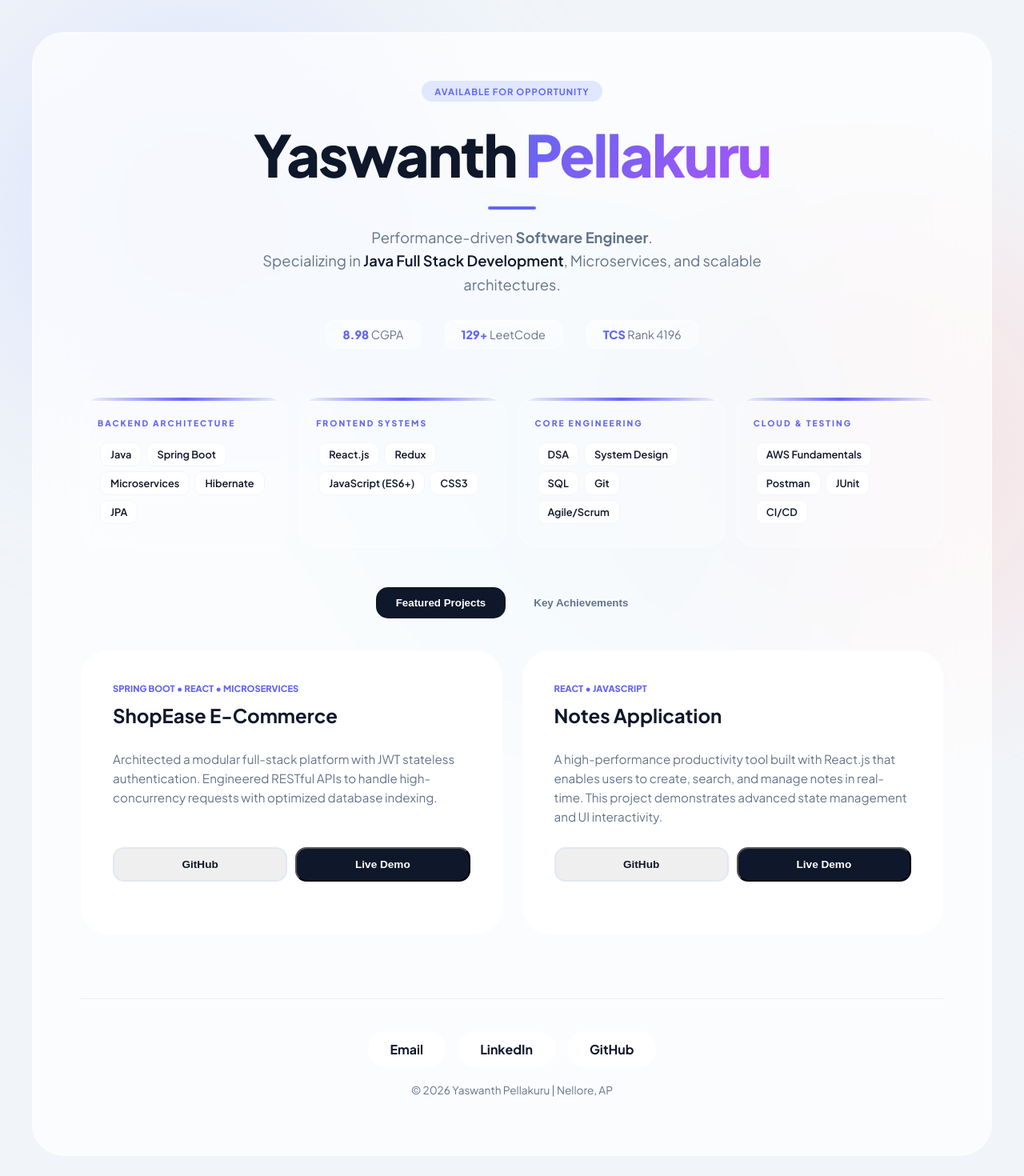
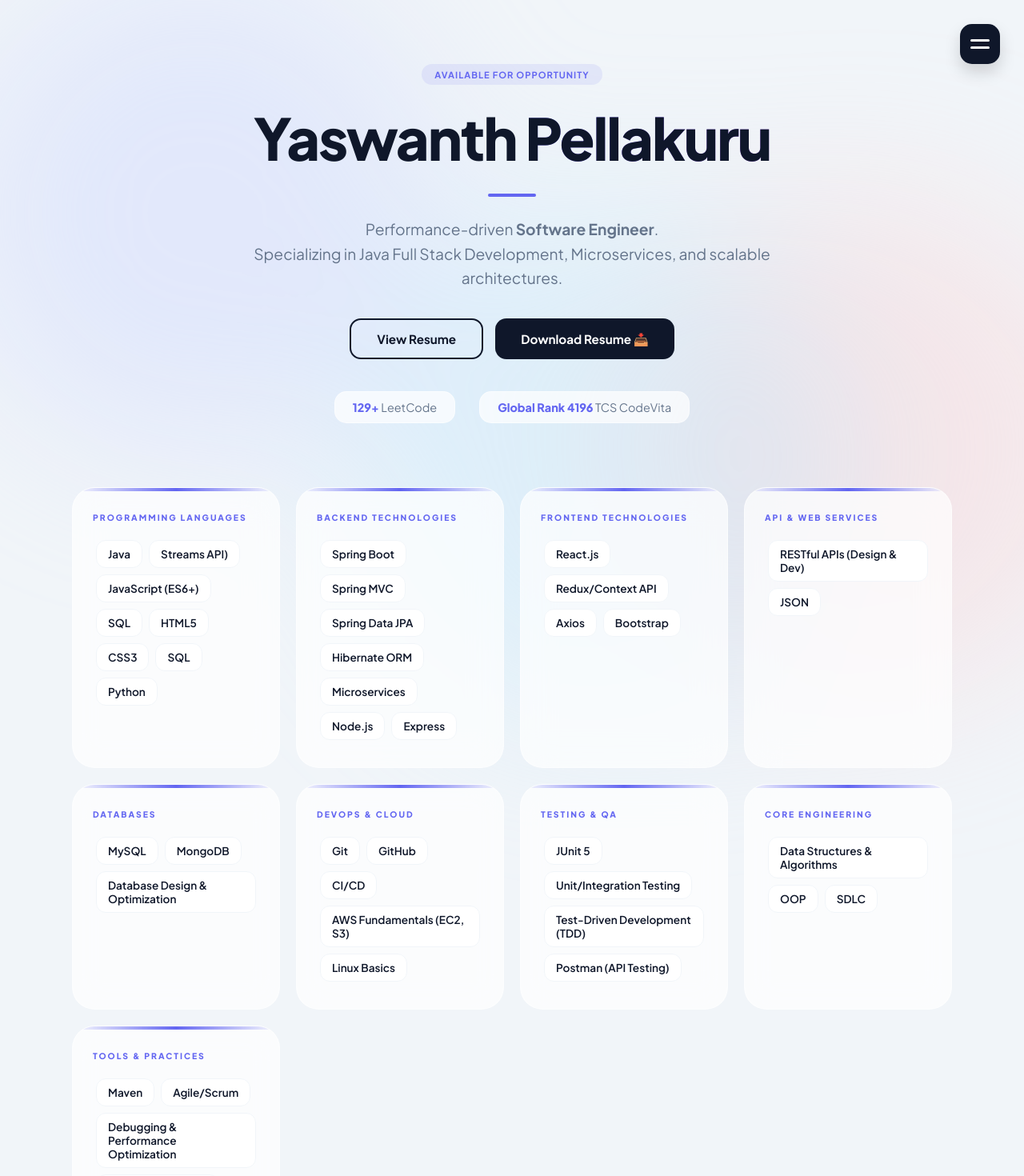
Before and after one commit to Pellakuru-Yaswanth/Portfolio, a React (Create React App) app in the folder frontend/: page / in a window 1280 px wide. Shown: the top 1470 px of the page at 80% size. Built offline with nearby package versions, Linux system fonts and the light colour scheme.

Commit message:
Update design and internal data

```diff
--- a/frontend/src/App.css
+++ b/frontend/src/App.css
@@ -6,36 +6,47 @@
   --text-dark: #0f172a;
   --text-light: #64748b;
   --glass: rgba(255, 255, 255, 0.7);
+  --white: #ffffff;
 }
 
-* { box-sizing: border-box; }
+/* --- RESET & STABILITY --- */
+* {
+  box-sizing: border-box;
+  margin: 0;
+  padding: 0;
+  -webkit-font-smoothing: antialiased;
+  -moz-osx-font-smoothing: grayscale;
+}
 
 body {
-  margin: 0;
   font-family: 'Plus Jakarta Sans', sans-serif;
   background: #f1f5f9;
   overflow-x: hidden;
   color: var(--text-dark);
 }
 
-/* CURSOR LOGIC */
-.action-btn, .footer-btn, .tab-switcher button, .lift-card, .glass-pill, .skill-tile {
+/* --- INTERACTIVE ELEMENTS --- */
+.action-btn, .footer-btn, .tab-switcher button, .lift-card,
+.glass-pill, .skill-tile, .menu-trigger, .side-menu button, .hero-resume-btn {
   cursor: pointer !important;
 }
 
-/* BACKGROUND */
+/* --- LIQUID BACKGROUND --- */
 .liquid-bg-blobs {
   position: fixed;
   top: 0; left: 0; width: 100%; height: 100%;
   z-index: -1;
   filter: blur(100px);
+  transform: translate3d(0,0,0);
 }
+
 .blob {
   position: absolute;
   width: 600px; height: 600px;
   border-radius: 50%; opacity: 0.35;
   animation: liquidMove 25s infinite alternate ease-in-out;
 }
+
 .one { background: #c7d2fe; top: -5%; left: -5%; }
 .two { background: #fecaca; bottom: -5%; right: -5%; animation-delay: -5s; }
 .three { background: #bae6fd; top: 30%; left: 30%; animation-delay: -10s; }
@@ -45,150 +56,205 @@ body {
   100% { transform: translate(100px, 50px) scale(1.1); }
 }
 
-/* CONTAINER */
-.portfolio-parent { padding: 40px 20px; display: flex; justify-content: center; }
+/* --- NAVIGATION & OVERLAY --- */
+.menu-overlay {
+  position: fixed;
+  top: 0; left: 0; width: 100%; height: 100%;
+  background: rgba(15, 23, 42, 0.1);
+  backdrop-filter: blur(6px);
+  z-index: 1400;
+  opacity: 0;
+  pointer-events: none;
+  transition: 0.4s ease;
+}
+.menu-overlay.active { opacity: 1; pointer-events: auto; }
+
+.menu-trigger {
+  position: fixed;
+  top: 30px; right: 30px;
+  z-index: 2000;
+  width: 50px; height: 50px;
+  background: var(--text-dark);
+  border: none; border-radius: 15px;
+  display: flex; flex-direction: column; justify-content: center; align-items: center; gap: 6px;
+  box-shadow: 0 10px 20px rgba(0,0,0,0.15);
+  transition: 0.3s cubic-bezier(0.175, 0.885, 0.32, 1.275);
+}
+
+.menu-trigger .bar { width: 24px; height: 3px; background: white; border-radius: 2px; transition: 0.4s; }
+.menu-trigger.open .bar:nth-child(1) { transform: translateY(4.5px) rotate(45deg); }
+.menu-trigger.open .bar:nth-child(2) { transform: translateY(-4.5px) rotate(-45deg); }
+
+.side-menu {
+  position: fixed;
+  top: 0;
+  right: -100%;
+  width: 320px;
+  height: 100vh;
+  background: var(--white);
+  z-index: 1500;
+  display: flex;
+  flex-direction: column;
+  justify-content: flex-start;
+  transition: 0.5s cubic-bezier(0.77, 0.2, 0.05, 1);
+  box-shadow: -10px 0 40px rgba(0,0,0,0.05);
+  padding-top: 80px;
+}
+.side-menu.active { right: 0; }
+
+.menu-content { display: flex; flex-direction: column; gap: 8px; padding: 0 40px; width: 100%; }
+.menu-label {
+  font-size: 0.7rem; text-transform: uppercase; letter-spacing: 2px;
+  color: var(--text-light); font-weight: 800; margin: 25px 0 10px 0;
+}
+.menu-label:first-of-type { margin-top: 0; }
+
+.menu-content button, .menu-content a {
+  background: none; border: none; color: var(--text-dark);
+  font-size: 1.05rem; font-weight: 600;
+  text-align: left; text-decoration: none; padding: 12px 0;
+  transition: 0.2s ease; opacity: 0.8;
+  font-family: inherit;
+}
+.menu-content button:hover, .menu-content a:hover { color: var(--primary); padding-left: 8px; opacity: 1; }
+
+.resume-btn {
+  border: 1px solid #e2e8f0 !important; padding: 12px 20px !important;
+  border-radius: 12px; font-size: 0.9rem !important; text-align: center !important;
+}
+.resume-btn.download { background: var(--text-dark); color: white !important; opacity: 1; border: none !important; }
+
+/* --- MAIN CONTAINER (GRID REMOVED) --- */
+.portfolio-parent {
+  padding: 80px 20px; /* Provides vertical breathing room */
+  display: flex;
+  justify-content: center;
+}
 
 .main-glass {
-  max-width: 1200px;
+  max-width: 1100px;
   width: 100%;
-  background: var(--glass);
-  backdrop-filter: blur(30px);
-  border-radius: 40px;
-  border: 1px solid rgba(255, 255, 255, 0.5);
-  padding: 60px;
+  background: transparent; /* Removed the outer white box */
+  backdrop-filter: none; /* Removed the blur from the outer container */
+  border-radius: 0;
+  border: none;
+  padding: 0; /* Content now flows naturally */
+  transform: translateZ(0);
+  backface-visibility: hidden;
 }
 
-/* NEW HERO MODERN STYLING */
+/* --- HERO SECTION --- */
 .hero-modern {
   text-align: center;
-  margin-bottom: 60px;
+  margin-bottom: 80px;
+  will-change: transform, opacity;
 }
 .hero-badge {
-  display: inline-block;
-  background: #e0e7ff;
-  color: var(--primary);
-  font-weight: 700;
-  font-size: 0.7rem;
-  padding: 6px 16px;
-  border-radius: 20px;
-  text-transform: uppercase;
-  letter-spacing: 1px;
-  margin-bottom: 20px;
+  display: inline-block; background: rgba(99, 102, 241, 0.1); color: var(--primary);
+  font-weight: 700; font-size: 0.7rem; padding: 6px 16px; border-radius: 20px;
+  text-transform: uppercase; letter-spacing: 1px; margin-bottom: 20px;
 }
 .hero-title {
-  font-size: clamp(2.8rem, 6vw, 4.5rem);
-  font-weight: 800;
-  letter-spacing: -2px;
-  margin: 0;
-  color: var(--text-dark);
+  font-size: clamp(2.8rem, 8vw, 4.5rem); font-weight: 800;
+  letter-spacing: -2px; margin: 0; color: var(--text-dark);
 }
 .gradient-text {
   background: linear-gradient(135deg, var(--primary), var(--secondary));
-  -webkit-background-clip: text;
-  -webkit-text-fill-color: transparent;
+  -webkit-background-clip: text; -webkit-fill-color: transparent;
 }
-.hero-divider {
-  width: 60px;
-  height: 4px;
-  background: var(--primary);
-  margin: 20px auto;
-  border-radius: 2px;
-}
+.hero-divider { width: 60px; height: 4px; background: var(--primary); margin: 25px auto; border-radius: 2px; }
 .hero-desc {
-  max-width: 700px;
-  margin: 0 auto 30px;
-  font-size: 1.15rem;
-  line-height: 1.6;
-  color: var(--text-light);
-}
-.hero-desc span {
-  color: var(--text-dark);
-  font-weight: 600;
-}
-.hero-stats {
-  display: flex;
-  justify-content: center;
-  gap: 30px;
-  flex-wrap: wrap;
-}
-.stat-item {
-  font-size: 0.9rem;
-  color: var(--text-light);
-  background: rgba(255, 255, 255, 0.4);
-  padding: 8px 20px;
-  border-radius: 12px;
-  border: 1px solid rgba(255, 255, 255, 0.5);
-}
-.stat-item strong {
-  color: var(--primary);
-  font-weight: 800;
+  max-width: 700px; margin: 0 auto 35px; font-size: 1.2rem;
+  line-height: 1.6; color: var(--text-light);
 }
 
-/* SKILLS DASHBOARD */
+/* RESUME BUTTONS */
+.hero-resume-wrap {
+  display: flex; justify-content: center; gap: 15px; margin-bottom: 40px;
+}
+.hero-resume-btn {
+  text-decoration: none; padding: 14px 32px; border-radius: 14px;
+  font-weight: 700; font-size: 0.95rem; transition: 0.3s;
+  display: inline-flex; align-items: center;
+}
+.hero-resume-btn.outline { border: 2px solid var(--text-dark); color: var(--text-dark); }
+.hero-resume-btn.filled { background: var(--text-dark); color: white; }
+.hero-resume-btn:hover { transform: translateY(-3px); box-shadow: 0 10px 20px rgba(0,0,0,0.1); }
+
+.hero-stats { display: flex; justify-content: center; gap: 30px; flex-wrap: wrap; }
+.stat-item {
+  font-size: 0.9rem; color: var(--text-light); background: var(--glass);
+  padding: 10px 22px; border-radius: 15px; border: 1px solid rgba(255, 255, 255, 0.5);
+  backdrop-filter: blur(10px);
+}
+.stat-item strong { color: var(--primary); font-weight: 800; }
+
+/* --- SKILLS DASHBOARD --- */
 .skills-dashboard {
-  display: grid;
-  grid-template-columns: repeat(auto-fit, minmax(220px, 1fr));
-  gap: 15px;
-  margin-bottom: 50px;
+  display: grid; grid-template-columns: repeat(auto-fit, minmax(240px, 1fr));
+  gap: 20px; margin-bottom: 60px;
 }
 .skill-tile {
-  background: rgba(255, 255, 255, 0.2);
-  border: 1px solid rgba(255, 255, 255, 0.4);
-  padding: 25px 20px;
-  border-radius: 24px;
-  position: relative;
-  overflow: hidden;
-  transition: 0.3s ease;
+  background: var(--glass); border: 1px solid rgba(255, 255, 255, 0.5);
+  padding: 30px 25px; border-radius: 28px; position: relative; overflow: hidden;
+  transition: 0.3s ease; backdrop-filter: blur(20px);
 }
-.skill-tile:hover { background: rgba(255,255,255,0.4); transform: translateY(-5px); }
+.skill-tile:hover { transform: translateY(-5px); background: rgba(255,255,255,0.9); }
 .tile-glow { position: absolute; top: 0; left: 0; width: 100%; height: 4px; background: linear-gradient(90deg, transparent, var(--primary), transparent); }
-.cat-label { display: block; font-weight: 800; font-size: 0.65rem; text-transform: uppercase; letter-spacing: 2px; color: var(--primary); margin-bottom: 15px; }
-.glass-pill { display: inline-block; background: white; padding: 6px 12px; border-radius: 10px; margin: 3px; font-size: 0.8rem; font-weight: 600; border: 1px solid #f1f5f9; transition: 0.3s; }
-.glass-pill:hover { background: var(--primary); color: white; transform: translateY(-3px); }
+.cat-label { display: block; font-weight: 800; font-size: 0.65rem; text-transform: uppercase; letter-spacing: 2px; color: var(--primary); margin-bottom: 18px; }
+.glass-pill { display: inline-block; background: white; padding: 8px 14px; border-radius: 12px; margin: 4px; font-size: 0.85rem; font-weight: 600; border: 1px solid #f1f5f9; transition: 0.3s; }
+.glass-pill:hover { background: var(--primary); color: white; transform: scale(1.05); }
 
-/* GRID & CARDS */
-.responsive-grid {
-  display: grid;
-  grid-template-columns: 1fr 1fr;
-  gap: 25px;
+/* --- TABS & CONTENT --- */
+.tab-switcher { display: flex; justify-content: center; gap: 12px; margin-bottom: 45px; }
+.tab-switcher button { background: var(--glass); border: 1px solid white; padding: 12px 28px; border-radius: 16px; font-weight: 700; color: var(--text-light); transition: 0.3s; backdrop-filter: blur(10px); }
+.tab-switcher button.active { background: var(--text-dark); color: white; border-color: var(--text-dark); }
+
+.responsive-grid { display: grid; grid-template-columns: 1fr 1fr; gap: 30px; }
+.project-card {
+  background: var(--white); padding: 45px; border-radius: 35px;
+  display: flex; flex-direction: column; transition: all 0.5s cubic-bezier(0.165, 0.84, 0.44, 1);
+  box-shadow: 0 10px 30px rgba(0,0,0,0.02);
 }
-.project-card {
-  background: white;
-  padding: 40px;
-  border-radius: 35px;
-  display: flex;
-  flex-direction: column;
-  transition: all 0.5s cubic-bezier(0.165, 0.84, 0.44, 1);
+.project-card:hover { transform: translateY(-10px); box-shadow: 0 30px 60px rgba(0,0,0,0.06); }
+.tech-tag { color: var(--primary); font-weight: 800; font-size: 0.7rem; text-transform: uppercase; }
+.project-card h3 { margin: 15px 0; font-size: 1.6rem; }
+.project-card .desc { color: var(--text-light); line-height: 1.7; font-size: 1rem; margin-bottom: 30px; flex-grow: 1; }
+
+.btn-group { display: flex; gap: 12px; margin-top: auto; }
+.action-btn { flex: 1; text-align: center; text-decoration: none; padding: 14px; border-radius: 15px; font-weight: 700; font-size: 0.9rem; transition: 0.3s; }
+.github { border: 2px solid #e2e8f0; color: var(--text-dark); }
+.live { background: var(--text-dark); color: white; }
+.action-btn:hover { transform: translateY(-3px); filter: brightness(1.1); box-shadow: 0px 5px 15px rgba(99, 102, 241, 0.2); }
+
+/* --- REVEAL ANIMATION --- */
+.liquid-reveal {
+  opacity: 0;
+  transform: translateY(30px);
+  transition: all 0.8s cubic-bezier(0.2, 0.8, 0.2, 1);
 }
-.lift-card:hover { transform: translateY(-12px); box-shadow: 0 30px 60px rgba(0,0,0,0.06); }
-.tech-tag { color: var(--primary); font-weight: 800; font-size: 0.7rem; text-transform: uppercase; }
-.project-card h3 { margin: 12px 0; font-size: 1.5rem; }
-.project-card .desc { color: var(--text-light); line-height: 1.6; font-size: 0.95rem; margin-bottom: 25px; flex-grow: 1; }
-.project-card .error{ font-size: small; color: red;}
-/* REVEAL */
-.liquid-reveal { opacity: 0; transform: translateY(40px); transition: all 0.8s cubic-bezier(0.2, 0.8, 0.2, 1); }
 .liquid-reveal.visible { opacity: 1; transform: translateY(0); }
 
-/* BUTTONS & TABS */
-.btn-group { display: flex; gap: 10px; margin-top: auto; }
-.action-btn { flex: 1; text-align: center; text-decoration: none; padding: 12px; border-radius: 14px; font-weight: 700; font-size: 0.85rem; transition: 0.3s; }
-.github { border: 2px solid #e2e8f0; color: var(--text-dark); }
-.live { background: var(--text-dark); color: white; }
-.action-btn:hover { transform: translateY(-5px); filter: brightness(1.1); box-shadow: 0px 0px 4px #6366f1;}
+/* --- FOOTER --- */
+.centered-footer { text-align: center; margin-top: 100px; padding-bottom: 50px; }
+.footer-socials { display: flex; justify-content: center; gap: 18px; margin-bottom: 25px; }
+.footer-btn { text-decoration: none; background: white; color: var(--text-dark); padding: 14px 32px; border-radius: 100px; font-weight: 700; transition: 0.3s; border: 1px solid #e2e8f0; }
+.footer-btn:hover { background: var(--primary); color: white; transform: translateY(-5px); box-shadow: 0 10px 20px rgba(99, 102, 241, 0.2); }
+.copy { font-size: 0.9rem; color: var(--text-light); }
 
-.tab-switcher { display: flex; justify-content: center; gap: 10px; margin-bottom: 40px; }
-.tab-switcher button { background: none; border: none; padding: 12px 25px; border-radius: 15px; font-weight: 700; color: var(--text-light); transition: 0.3s; }
-.tab-switcher button.active { background: var(--text-dark); color: white; }
-
-/* FOOTER */
-.centered-footer { text-align: center; margin-top: 80px; padding-top: 40px; border-top: 1px solid rgba(0,0,0,0.05); }
-.footer-socials { display: flex; justify-content: center; gap: 15px; margin-bottom: 20px; }
-.footer-btn { text-decoration: none; background: white; color: var(--text-dark); padding: 12px 28px; border-radius: 100px; font-weight: 700; transition: 0.3s; }
-.footer-btn:hover { background: var(--primary); color: white; transform: translateY(-5px); }
-.copy { font-size: 0.85rem; color: var(--text-light); }
-
+/* --- RESPONSIVENESS --- */
 @media (max-width: 900px) {
   .responsive-grid { grid-template-columns: 1fr; }
-  .main-glass { padding: 40px 20px; border-radius: 0; }
-  .hero-stats { gap: 15px; }
+  .portfolio-parent { padding: 40px 15px; }
 }
+
+@media (max-width: 600px) {
+  .side-menu { width: 85%; padding-top: 60px; }
+  .menu-content { padding: 0 30px; }
+  .hero-resume-wrap { flex-direction: column; align-items: center; }
+  .hero-resume-btn { width: 100%; text-align: center; justify-content: center; }
+  .hero-title { font-size: 2.5rem; }
+  .menu-trigger { top: 20px; right: 20px; width: 45px; height: 45px; }
+  .stat-item { width: 100%; text-align: center; }
+  .project-card { padding: 30px; }
+}
--- a/frontend/src/App.js
+++ b/frontend/src/App.js
@@ -3,10 +3,11 @@ import './App.css';
 
 function App() {
   const [activeTab, setActiveTab] = useState('projects');
+  const [isMenuOpen, setIsMenuOpen] = useState(false);
 
+  // Intersection Observer for scroll animations
   useEffect(() => {
     const observerOptions = { threshold: 0.15 };
-
     const observer = new IntersectionObserver((entries) => {
       entries.forEach(entry => {
         if (entry.isIntersecting) {
@@ -23,11 +24,19 @@ function App() {
     return () => observer.disconnect();
   }, [activeTab]);
 
+  // Replace YOUR_FILE_ID_HERE with your actual Google Drive ID
+  const resumeLink = "https://drive.google.com/file/d/1Ox6OZ5-l2nj0r55QTjtrfpGwrd10lNYj/view?usp=drive_link";
+
   const skills = [
-    { cat: "Backend Architecture", items: ["Java", "Spring Boot", "Microservices", "Hibernate", "JPA"] },
-    { cat: "Frontend Systems", items: ["React.js", "Redux", "JavaScript (ES6+)", "CSS3"] },
-    { cat: "Core Engineering", items: ["DSA", "System Design", "SQL", "Git", "Agile/Scrum"] },
-    { cat: "Cloud & Testing", items: ["AWS Fundamentals", "Postman", "JUnit", "CI/CD"] }
+    { cat: "Programming Languages", items: ["Java", "Streams API)", "JavaScript (ES6+)", "SQL", "HTML5", "CSS3", "SQL", "Python"]},
+    { cat: "Backend Technologies", items: ["Spring Boot", "Spring MVC", "Spring Data JPA", "Hibernate ORM", "Microservices", "Node.js", "Express"] },
+    { cat: "Frontend Technologies", items: ["React.js", "Redux/Context API", "Axios", "Bootstrap"] },
+    { cat: "API & Web Services", items: ["RESTful APIs (Design & Dev)", "JSON"]},
+    { cat: "Databases", items: ["MySQL", "MongoDB", "Database Design & Optimization"]},
+    { cat: "DevOps & Cloud", items: ["Git", "GitHub", "CI/CD", "AWS Fundamentals (EC2, S3)", "Linux Basics"]},
+    { cat: "Testing & QA", items: ["JUnit 5", "Unit/Integration Testing", "Test-Driven Development (TDD)", "Postman (API Testing)"]},
+    { cat: "Core Engineering", items: ["Data Structures & Algorithms", "OOP", "SDLC"] },
+    { cat: "Tools & Practices", items: ["Maven", "Agile/Scrum", "Debugging & Performance Optimization", "Responsive Design"] }
   ];
 
   const projectData = [
@@ -35,7 +44,7 @@ function App() {
       title: "ShopEase E-Commerce",
       tech: "Spring Boot • React • Microservices",
       desc: "Architected a modular full-stack platform with JWT stateless authentication. Engineered RESTful APIs to handle high-concurrency requests with optimized database indexing.",
-      github: "#",
+      github: "https://github.com/Pellakuru-Yaswanth/ShopEase",
       live: "#",
     },
     {
@@ -46,6 +55,7 @@ function App() {
       live: "#",
     }
   ];
+
   const [projectErrors, setProjectErrors] = useState(["", ""]);
 
   const achievementData = [
@@ -57,22 +67,55 @@ function App() {
 
   const handleRedirect = (project, projectIndex, linkType) => {
     const tempProjectErrors = ["", ""];
-    if(linkType=="github"){
-      if(project.github=="#") tempProjectErrors[projectIndex] = "GitHub Repo is not available for this project";
-      else window.location.href = project.github;
+    if(linkType === "github"){
+      if(project.github === "#") tempProjectErrors[projectIndex] = "GitHub Repo is not available";
+      else window.open(project.github, "_blank");
     } else {
-      if(project.live=="#") tempProjectErrors[projectIndex] = "Live is not available for this project";
-      else window.location.href = project.live;
+      if(project.live === "#") tempProjectErrors[projectIndex] = "Live Demo is not available";
+      else window.open(project.live, "_blank");
     }
     setProjectErrors(tempProjectErrors);
   }
 
-  const handleErrors = () => {
-    setProjectErrors(prev => ["", ""]);
-  }
+  const scrollToSection = (id) => {
+    setIsMenuOpen(false);
+    const element = document.getElementById(id);
+    if (element) {
+      element.scrollIntoView({ behavior: 'smooth' });
+    }
+  };
 
   return (
-    <div className="portfolio-parent">
+    <div className={`portfolio-parent ${isMenuOpen ? 'menu-visible' : ''}`}>
+
+      {/* OVERLAY: Closes menu when clicking on normal screen */}
+      <div
+        className={`menu-overlay ${isMenuOpen ? 'active' : ''}`}
+        onClick={() => setIsMenuOpen(false)}
+      ></div>
+
+      {/* HAMBURGER TRIGGER */}
+      <button className={`menu-trigger ${isMenuOpen ? 'open' : ''}`} onClick={() => setIsMenuOpen(!isMenuOpen)}>
+        <div className="bar"></div>
+        <div className="bar"></div>
+      </button>
+
+      {/* SIDE MENU */}
+      <nav className={`side-menu ${isMenuOpen ? 'active' : ''}`}>
+        <div className="menu-content">
+          <p className="menu-label">Navigation</p>
+          <button onClick={() => { setIsMenuOpen(false); window.scrollTo({top:0, behavior:'smooth'}) }}>Top</button>
+          <button onClick={() => scrollToSection('skills')}>Skills</button>
+          <button onClick={() => { setActiveTab('projects'); scrollToSection('main-content'); }}>Projects</button>
+          <button onClick={() => { setActiveTab('achievements'); scrollToSection('main-content'); }}>Achievements</button>
+
+          <p className="menu-label">Documents</p>
+          <a href={resumeLink} target="_blank" rel="noreferrer" className="resume-btn">View Resume</a>
+          <a href={resumeLink} download className="resume-btn download">Download Resume 📥</a>
+        </div>
+      </nav>
+
+      {/* ANIMATED BACKGROUND */}
       <div className="liquid-bg-blobs">
         <div className="blob one"></div>
         <div className="blob two"></div>
@@ -80,7 +123,7 @@ function App() {
       </div>
 
       <div className="main-glass">
-        {/* NEW MODERN HERO DESIGN */}
+        {/* HERO SECTION */}
         <header className="hero-modern liquid-reveal">
           <div className="hero-badge">Available for Opportunity</div>
           <h1 className="hero-title">
@@ -91,14 +134,21 @@ function App() {
             Performance-driven <strong>Software Engineer</strong>. <br/>
             Specializing in <span>Java Full Stack Development</span>, Microservices, and scalable architectures.
           </p>
+
+          {/* MAIN SCREEN RESUME OPTIONS */}
+          <div className="hero-resume-wrap">
+            <a href={resumeLink} target="_blank" rel="noreferrer" className="hero-resume-btn outline">View Resume</a>
+            <a href={resumeLink} download className="hero-resume-btn filled">Download Resume 📥</a>
+          </div>
+
           <div className="hero-stats">
-            <div className="stat-item"><strong>8.98</strong> CGPA</div>
             <div className="stat-item"><strong>129+</strong> LeetCode</div>
-            <div className="stat-item"><strong>TCS</strong> Rank 4196</div>
+            <div className="stat-item"><strong>Global Rank 4196</strong> TCS CodeVita</div>
           </div>
         </header>
 
-        <section className="skills-dashboard liquid-reveal">
+        {/* SKILLS SECTION */}
+        <section id="skills" className="skills-dashboard liquid-reveal">
           {skills.map((group, idx) => (
             <div className="skill-tile" key={idx}>
               <div className="tile-glow"></div>
@@ -110,11 +160,13 @@ function App() {
           ))}
         </section>
 
-        <nav className="tab-switcher liquid-reveal">
-          <button className={activeTab === 'projects' ? 'active' : ''} onClick={() => {setActiveTab('projects'); handleErrors()}}>Featured Projects</button>
-          <button className={activeTab === 'achievements' ? 'active' : ''} onClick={() => {setActiveTab('achievements'); handleErrors()}}>Key Achievements</button>
+        {/* TAB NAVIGATION */}
+        <nav id="main-content" className="tab-switcher liquid-reveal">
+          <button className={activeTab === 'projects' ? 'active' : ''} onClick={() => setActiveTab('projects')}>Featured Projects</button>
+          <button className={activeTab === 'achievements' ? 'active' : ''} onClick={() => setActiveTab('achievements')}>Key Achievements</button>
         </nav>
 
+        {/* CONTENT GRID */}
         <main className="responsive-grid">
           {activeTab === 'projects' ? (
             projectData.map((p, i) => (
@@ -135,17 +187,18 @@ function App() {
                 <div className="card-icon">{a.icon}</div>
                 <span className="tech-tag">{a.detail}</span>
                 <h3>{a.title}</h3>
-                <p>{a.sub}</p>
+                <p className='desc'>{a.sub}</p>
               </div>
             ))
           )}
         </main>
 
+        {/* FOOTER */}
         <footer className="centered-footer liquid-reveal">
           <div className="footer-socials">
-            <a href="mailto:yaswanth.pellakuru08@gmail.com" className="footer-btn" onClick={handleErrors}>Email</a>
-            <a href="https://www.linkedin.com/in/yaswanth-pellakuru-194a13259/" target="_blank" rel="noreferrer" className="footer-btn" onClick={handleErrors}>LinkedIn</a>
-            <a href="https://github.com/Pellakuru-Yaswanth" target="_blank" rel="noreferrer" className="footer-btn" onClick={handleErrors}>GitHub</a>
+            <a href="mailto:yaswanth.pellakuru08@gmail.com" className="footer-btn">Email</a>
+            <a href="https://www.linkedin.com/in/yaswanth-pellakuru-194a13259/" target="_blank" rel="noreferrer" className="footer-btn">LinkedIn</a>
+            <a href="https://github.com/Pellakuru-Yaswanth" target="_blank" rel="noreferrer" className="footer-btn">GitHub</a>
           </div>
           <p className="copy">© 2026 Yaswanth Pellakuru | Nellore, AP</p>
         </footer>
```
